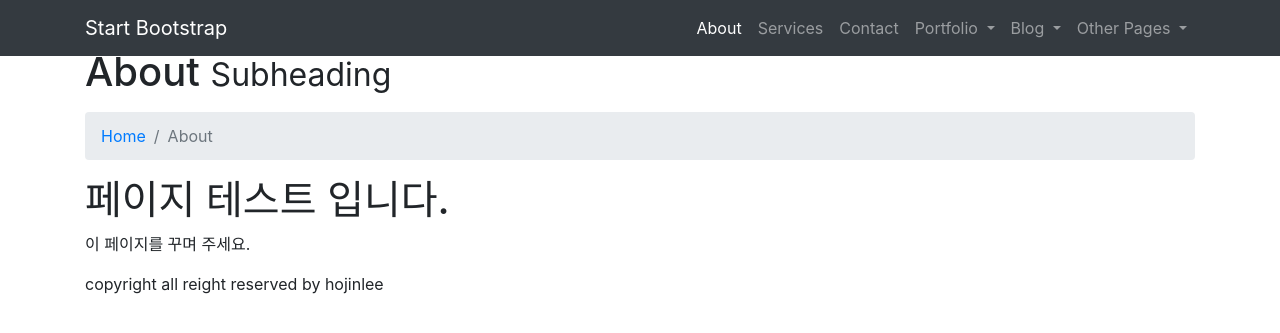
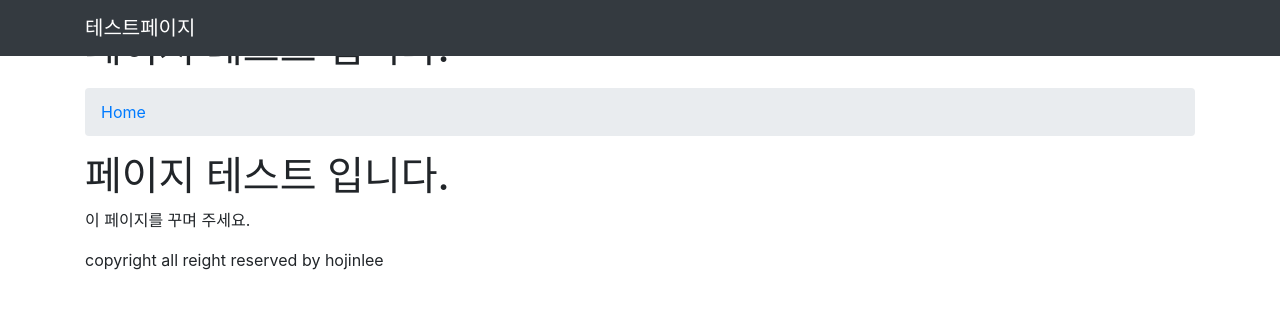
Before and after one commit to jinydev/wwww, a Jekyll site: the page built from index.md, in a window 1280 px wide. Shown: the top 333 px of the page. Built offline with Jekyll 4.4.1, drawn with Linux system fonts in a browser that asks for light colours; our own code applies the rules of GitHub Pages for plain Markdown files.

Commit message:
layout 수정

```diff
--- a/_config.yml
+++ b/_config.yml
@@ -1,3 +1,5 @@
+home: https://jinydev.github.io/wwww
+
 title: 테스트페이지
 
 lang: ko
--- a/_includes/header.html
+++ b/_includes/header.html
@@ -1,57 +1,13 @@
 <header>
-    {{site.title}}
     <!-- Navigation -->
     <nav class="navbar fixed-top navbar-expand-lg navbar-dark bg-dark fixed-top">
         <div class="container">
-          <a class="navbar-brand" href="index.html">Start Bootstrap</a>
+            <a class="navbar-brand" href="{{site.home}}">{{site.title}}</a>
             <button class="navbar-toggler navbar-toggler-right" type="button" data-toggle="collapse" data-target="#navbarResponsive" aria-controls="navbarResponsive" aria-expanded="false" aria-label="Toggle navigation">
                 <span class="navbar-toggler-icon"></span>
             </button>
             <div class="collapse navbar-collapse" id="navbarResponsive">
                 <ul class="navbar-nav ml-auto">
-              <li class="nav-item active">
-                <a class="nav-link" href="about.html">About</a>
-              </li>
-              <li class="nav-item">
-                <a class="nav-link" href="services.html">Services</a>
-              </li>
-              <li class="nav-item">
-                <a class="nav-link" href="contact.html">Contact</a>
-              </li>
-              <li class="nav-item dropdown">
-                <a class="nav-link dropdown-toggle" href="#" id="navbarDropdownPortfolio" data-toggle="dropdown" aria-haspopup="true" aria-expanded="false">
-                  Portfolio
-                </a>
-                <div class="dropdown-menu dropdown-menu-right" aria-labelledby="navbarDropdownPortfolio">
-                  <a class="dropdown-item" href="portfolio-1-col.html">1 Column Portfolio</a>
-                  <a class="dropdown-item" href="portfolio-2-col.html">2 Column Portfolio</a>
-                  <a class="dropdown-item" href="portfolio-3-col.html">3 Column Portfolio</a>
-                  <a class="dropdown-item" href="portfolio-4-col.html">4 Column Portfolio</a>
-                  <a class="dropdown-item" href="portfolio-item.html">Single Portfolio Item</a>
-                </div>
-              </li>
-              <li class="nav-item dropdown">
-                <a class="nav-link dropdown-toggle" href="#" id="navbarDropdownBlog" data-toggle="dropdown" aria-haspopup="true" aria-expanded="false">
-                  Blog
-                </a>
-                <div class="dropdown-menu dropdown-menu-right" aria-labelledby="navbarDropdownBlog">
-                  <a class="dropdown-item" href="blog-home-1.html">Blog Home 1</a>
-                  <a class="dropdown-item" href="blog-home-2.html">Blog Home 2</a>
-                  <a class="dropdown-item" href="blog-post.html">Blog Post</a>
-                </div>
-              </li>
-              <li class="nav-item dropdown">
-                <a class="nav-link dropdown-toggle" href="#" id="navbarDropdownBlog" data-toggle="dropdown" aria-haspopup="true" aria-expanded="false">
-                  Other Pages
-                </a>
-                <div class="dropdown-menu dropdown-menu-right" aria-labelledby="navbarDropdownBlog">
-                  <a class="dropdown-item" href="full-width.html">Full Width Page</a>
-                  <a class="dropdown-item" href="sidebar.html">Sidebar Page</a>
-                  <a class="dropdown-item" href="faq.html">FAQ</a>
-                  <a class="dropdown-item" href="404.html">404</a>
-                  <a class="dropdown-item" href="pricing.html">Pricing Table</a>
-                </div>
-              </li>
                 </ul>
             </div>
         </div>
--- a/_layouts/default.html
+++ b/_layouts/default.html
@@ -9,15 +9,18 @@
         <!-- Page Content -->
         <div class="container">
             <!-- Page Heading/Breadcrumbs -->
-            <h1 class="mt-4 mb-3">About
-                <small>Subheading</small>
+            {%- if page.title -%}
+            <h1 class="mt-4 mb-3"> {{page.title}}
+                {%- if page.subtitle -%}
+                    <small>Subheading</small>
+                {%- endif -%}
             </h1>
+            {%- endif -%}
 
             <ol class="breadcrumb">
                 <li class="breadcrumb-item">
-                    <a href="index.html">Home</a>
+                    <a href="{{site.home}}">Home</a>
                 </li>
-                <li class="breadcrumb-item active">About</li>
             </ol>
 
             {{ content }}
```
Lines whose indentation alone changed are shown as unchanged.
